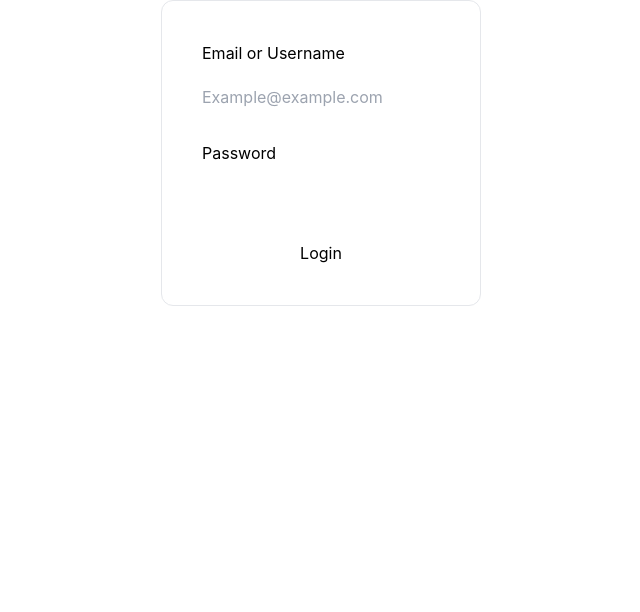
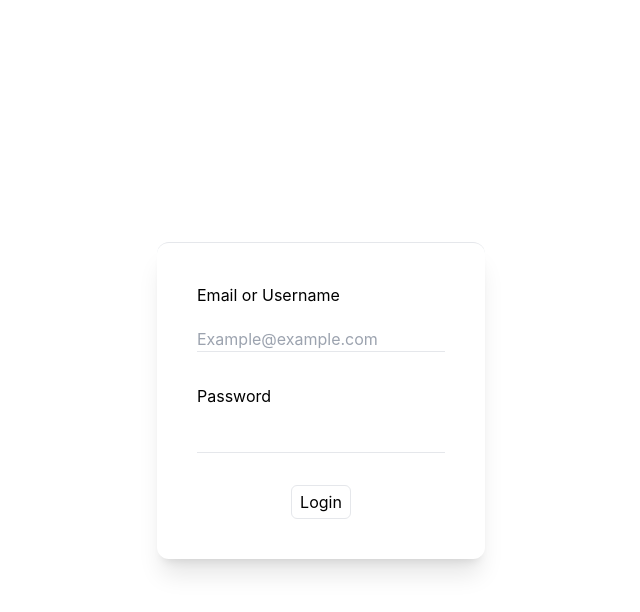
Before and after one commit to JavierYami/playground, a React (Create React App) app: page / in a window 1280 px wide. Shown: the top 612 px of the page, without its empty margins (319-959 px from the left). Built offline with nearby package versions, Linux system fonts and the light colour scheme.

Commit message:
Estilo y enrutado de login

```diff
--- a/src/App.js
+++ b/src/App.js
@@ -1,8 +1,12 @@
+import { Route, Routes } from "react-router-dom";
 import Login from "./Views/Login";
 function App() {
   return (
-
-    <Login/>
+    <div>
+      <Routes>
+        <Route path="/" element={<Login/>}/>
+      </Routes>
+    </div>
   );
 }
 
--- a/src/Components/ButtonComponent.jsx
+++ b/src/Components/ButtonComponent.jsx
@@ -4,7 +4,7 @@ const ButtonComponent = ({clickAction, buttonValue, buttonType}) => {
 
     return (
         <div className="text-center">
-            <button onClick={clickAction} type={buttonType} >{buttonValue}</button>
+            <button className="rounded-md border px-2 py-1 transition hover:bg-stone-200" onClick={clickAction} type={buttonType} >{buttonValue}</button>
         </div>
     )
 
--- a/src/Components/InputComponent.jsx
+++ b/src/Components/InputComponent.jsx
@@ -6,7 +6,7 @@ const InputComponent = ({placeHolder, inputType, labelValue}) => {
 return(
     <div className="flex flex-col space-y-5">
         <label>{labelValue}</label>
-        <input placeholder={placeHolder} type={inputType} ></input>
+        <input className="border-b focus:outline-none invalid:border-pink-500" placeholder={placeHolder} type={inputType} ></input>
     </div>
 )
 
--- a/src/Components/LoginForm.jsx
+++ b/src/Components/LoginForm.jsx
@@ -9,7 +9,7 @@ const LoginForm = () => {
 
     return (
 
-        <form className="flex flex-col p-10 space-y-8 space-y-10">
+        <form className="flex flex-col p-10 space-y-8 space-y-10 border-t rounded-xl h-fit shadow-xl">
             <InputComponent placeHolder={"Example@example.com"} labelValue={"Email or Username"}/>
             <InputComponent inputType={"password"} labelValue={"Password"}/>
             <ButtonComponent buttonValue={"Login"} clickAction={handleClick} buttonType={"submit"}/>
--- a/src/Views/Login.jsx
+++ b/src/Views/Login.jsx
@@ -4,7 +4,7 @@ const Login = () => {
 
 
     return(
-        <div className="mx-auto w-3/12 border rounded-xl">
+        <div className="mx-auto w-3/12 h-screen flex justify-center items-center">
             <LoginForm/>
         </div>
     )
--- a/src/index.js
+++ b/src/index.js
@@ -2,10 +2,11 @@ import React from 'react';
 import ReactDOM from 'react-dom/client';
 import './index.css';
 import App from './App';
+import {BrowserRouter} from 'react-router-dom';
 
 const root = ReactDOM.createRoot(document.getElementById('root'));
 root.render(
-  <React.StrictMode>
-    <App />
-  </React.StrictMode>
+<BrowserRouter>
+  <App />
+</BrowserRouter>
 );
```
